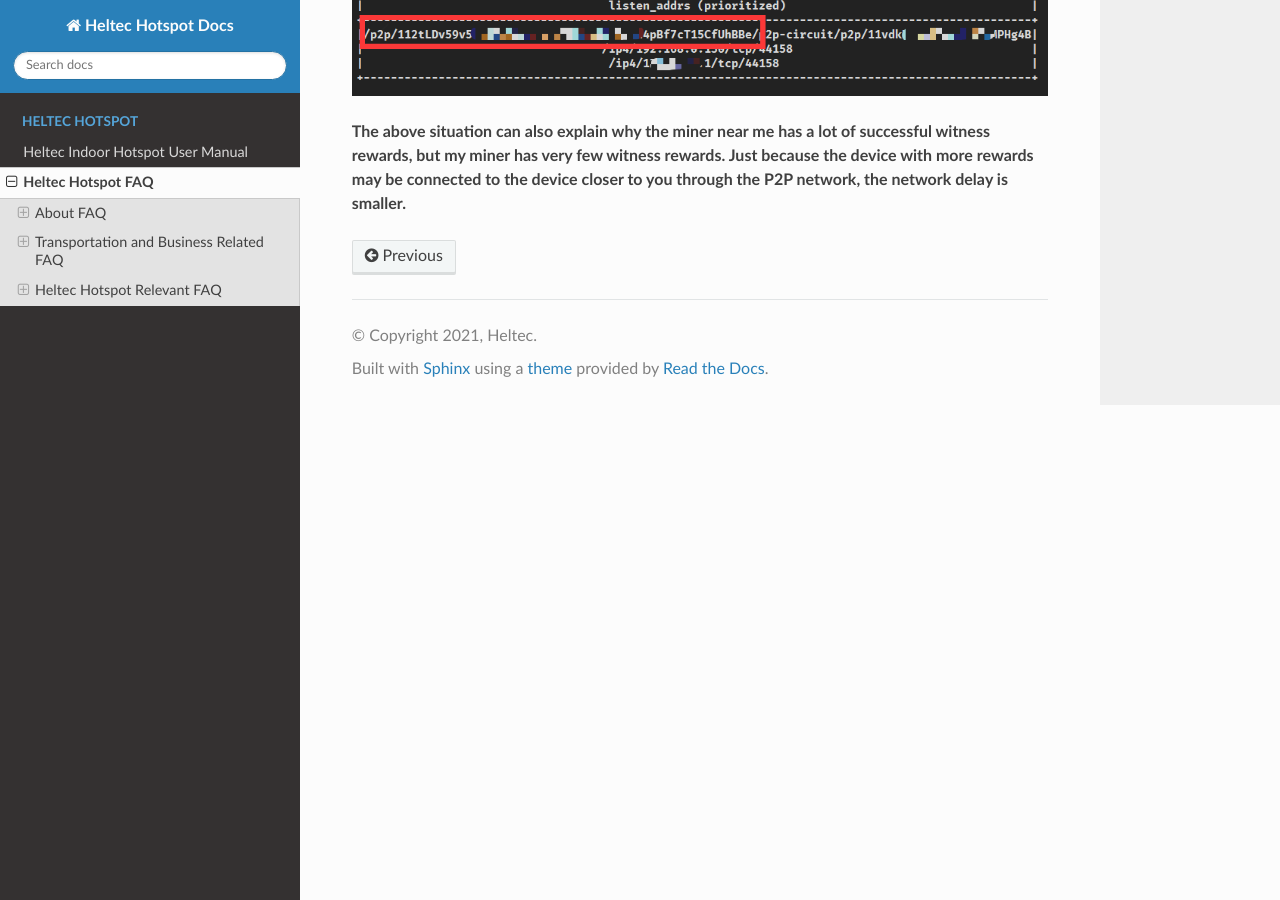
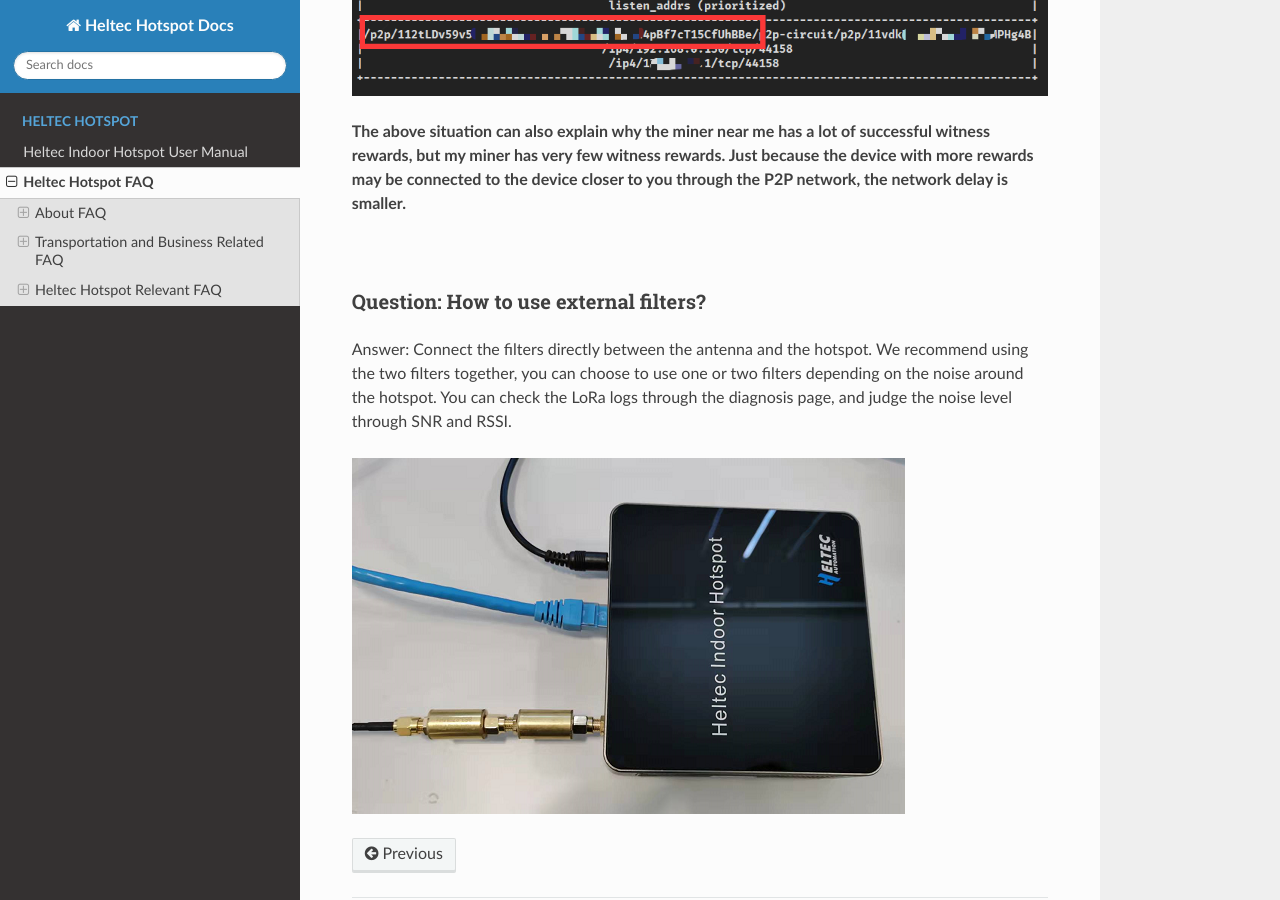
Before and after one commit to HelTecAutomation/Heltec-Hotspot-Docs, a Sphinx documentation site: the page built from en/source/hotspot_faq.md, in a window 1280 px wide and 900 px high, scrolled down 9157 px. Built offline with Sphinx 7.4.7 and the Read the Docs theme 2.0.0, drawn with Linux system fonts in a browser that asks for light colours; some of the changed text lies outside the part shown.

Commit message:
Update FAQ

```diff
--- a/en/source/hotspot_faq.md
+++ b/en/source/hotspot_faq.md
@@ -201,7 +201,7 @@
 
 &nbsp;
 
-#### Answer: There are many hotspots near by, why my hotspot has very little witness rewards?
+#### Question: There are many hotspots near by, why my hotspot has very little witness rewards?
 
 Answer: First of all, is your miner in the relayed state?
 
@@ -222,3 +222,11 @@
 ![](img/faq/09.png)
 
 **The above situation can also explain why the miner near me has a lot of successful witness rewards, but my miner has very few witness rewards. Just because the device with more rewards may be connected to the device closer to you through the P2P network, the network delay is smaller.**
+
+&nbsp;
+
+#### Question: How to use external filters?
+
+Answer: Connect the filters directly between the antenna and the hotspot. We recommend using the two filters together, you can choose to use one or two filters depending on the noise around the hotspot. You can check the LoRa logs through the diagnosis page, and judge the noise level through SNR and RSSI.
+
+![](img/faq/10.png)
```
Also changed, not shown: en/source/img/faq/10.png (added).
